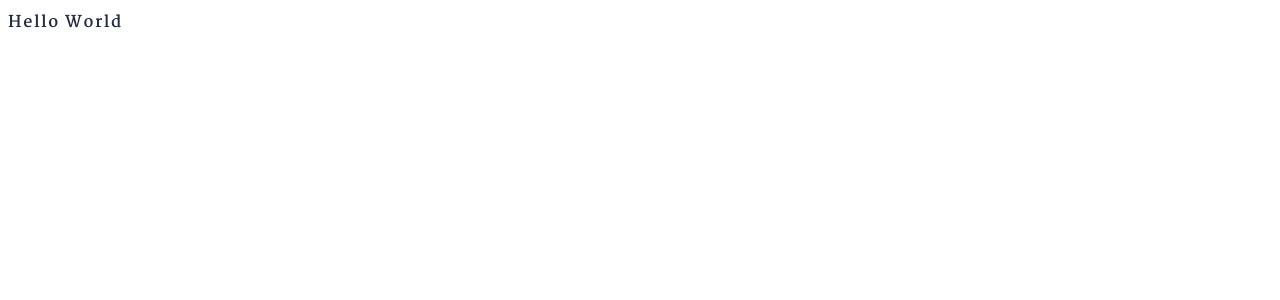
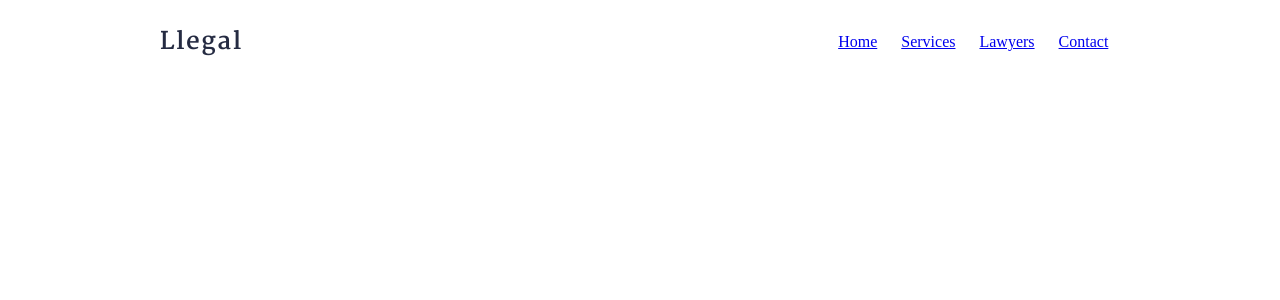
Before and after one commit to zillur-rgb/Llegal-An-Agency-Client, a React (Create React App) app: page / in a window 1280 px wide. Shown: the top 300 px of the page. Built offline with nearby package versions, Linux system fonts and the light colour scheme.

Commit message:
scss setup

```diff
--- a/src/App.tsx
+++ b/src/App.tsx
@@ -1,11 +1,12 @@
 import { ToastContainer } from "react-toastify";
-import "../src/styles/app.module.scss";
+import "../src/styles/app.scss";
+import Navbar from "./Components/Navbar/Navbar";
 function App() {
   return (
-    <>
-      <h1>Hello World</h1>
+    <div className="container">
+      <Navbar />
       <ToastContainer />
-    </>
+    </div>
   );
 }
 
--- /dev/null
+++ b/src/Components/Navbar/Navbar.tsx
@@ -0,0 +1,38 @@
+import { Link } from "react-router-dom";
+import { MenuTypes } from "../../Types/Types";
+import "../../styles/navbar.scss";
+
+const Navbar = () => {
+  const menus: MenuTypes[] = [
+    {
+      name: "Home",
+      url: "/",
+    },
+    {
+      name: "Services",
+      url: "/services",
+    },
+    {
+      name: "Lawyers",
+      url: "/lawyers",
+    },
+    {
+      name: "Contact",
+      url: "/contact",
+    },
+  ];
+  return (
+    <div className="nav-container">
+      <h1 className="logo">Llegal</h1>
+      <ul>
+        {menus.map((menu) => (
+          <Link key={menu.url} to={menu.url}>
+            <li className="menu">{menu.name}</li>
+          </Link>
+        ))}
+      </ul>
+    </div>
+  );
+};
+
+export default Navbar;
--- /dev/null
+++ b/src/Types/Types.ts
@@ -0,0 +1,4 @@
+export interface MenuTypes {
+  name: string;
+  url: string;
+}
--- a/src/styles/app.module.scss
+++ /dev/null
@@ -1,5 +0,0 @@
-@import "./variables.scss";
-
-h1 {
-  @include blue-text(16px);
-}
--- /dev/null
+++ b/src/styles/app.scss
@@ -0,0 +1,5 @@
+@import "./variables.scss";
+
+.container {
+  max-width: 100vw;
+}
--- /dev/null
+++ b/src/styles/navbar.scss
@@ -0,0 +1,21 @@
+@import "./variables.scss";
+.nav-container {
+  margin: 0 12%;
+  display: flex;
+  align-items: center;
+  justify-content: space-between;
+}
+
+ul {
+  display: flex;
+  align-items: center;
+}
+
+ul li.menu {
+  list-style: none;
+  padding: 0 12px;
+}
+
+h1.logo {
+  @include blue-text(24px);
+}
```
